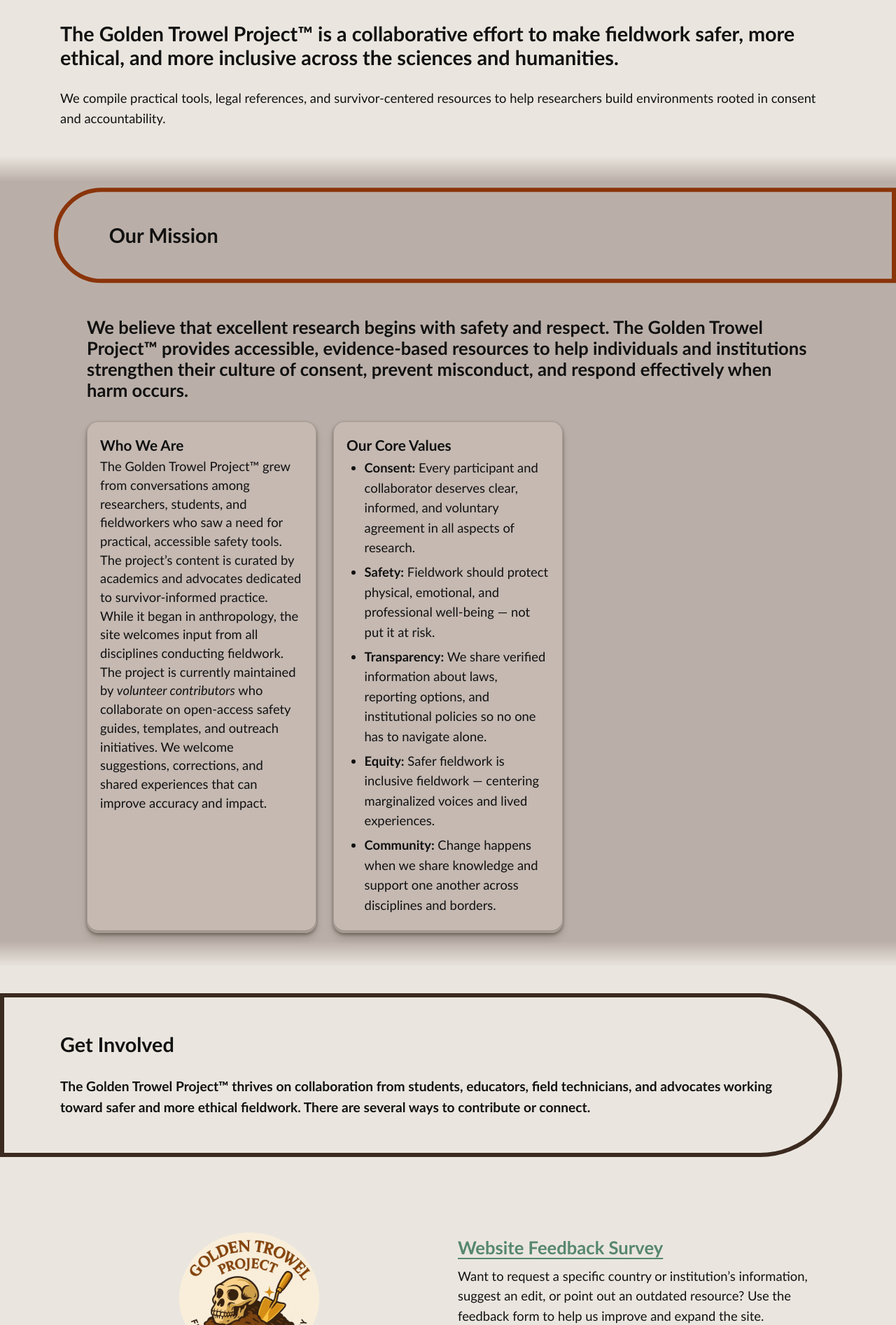
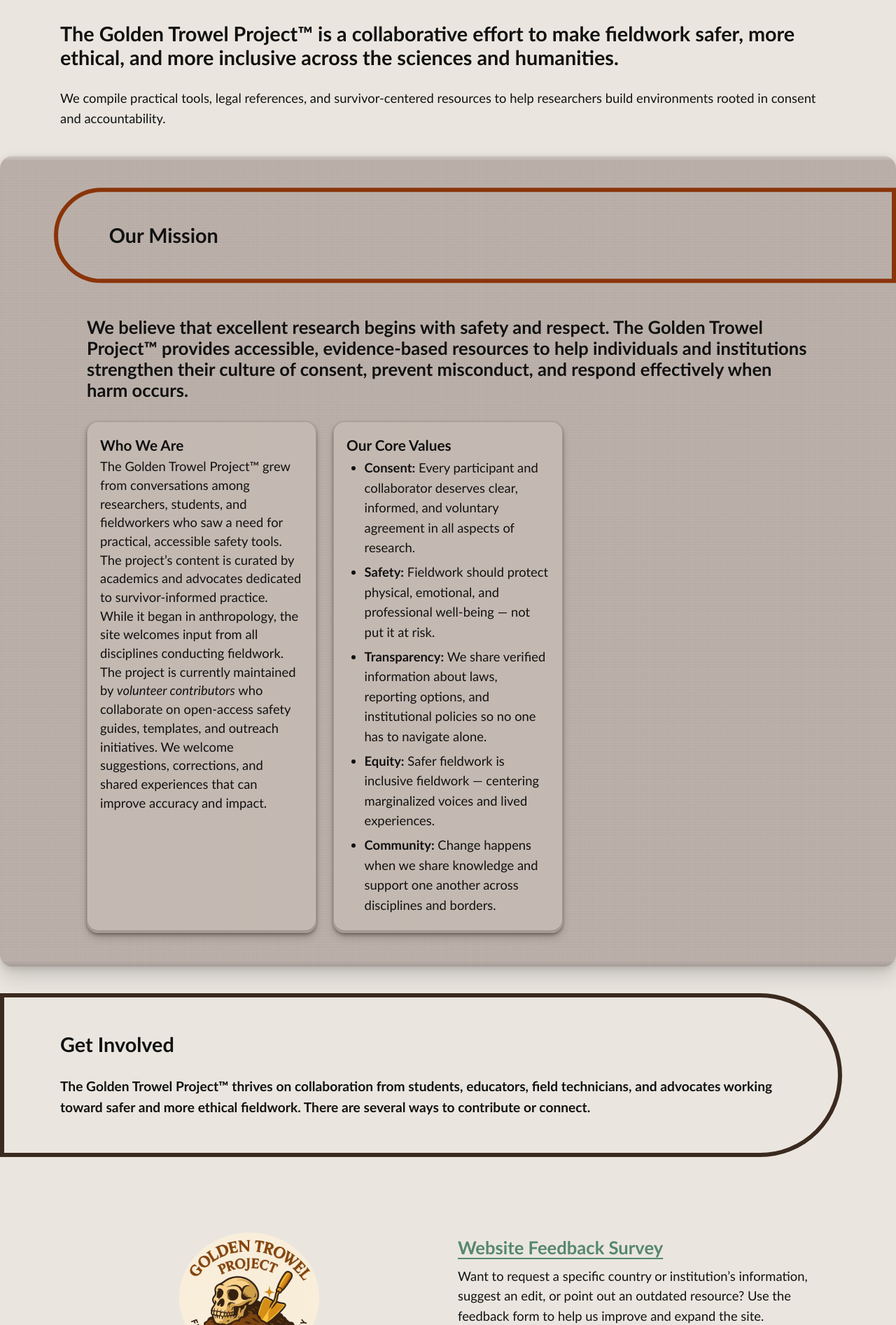
Before and after one commit to AnthroSafetyWarrior/GoldenTrowelProject, a Jekyll site: the page built from _pages/aboutus.html, in a window 1280 px wide. Shown: the part 812-2705 px from the top of the page at 70% size. Built offline with Jekyll 4.4.1, drawn with Linux system fonts in a browser that asks for light colours.

Commit message:
updating name

```diff
--- a/_layouts/default.html
+++ b/_layouts/default.html
@@ -1013,43 +1013,71 @@ html body .pillhead.pill--sage{
   outline: none;
 }
 
-/* ========= soft fade for stripes ========= */
+/* ===== Raised, textured stripes (no blur) ===== */
 .stripe{
-  /* global knob: how “tall” the fade is */
-  --stripe-fade: 36px;            /* try 24–48px */
+  /* global knobs */
+  --stripe-bg: var(--wave-dark);
+  --stripe-radius: 18px;                /* corner roundness for the panel */
+  --shadow-main: 0 14px 28px rgba(0,0,0,.16);
+  --shadow-soft: 0 3px 10px rgba(0,0,0,.10);
+  --edge-top:   linear-gradient(to bottom, rgba(255,255,255,.30), rgba(255,255,255,0) 40%);
+  --edge-bottom:linear-gradient(to top,    rgba(0,0,0,.10),       rgba(0,0,0,0) 50%);
+  --grain-alpha: .035;                   /* texture strength; lower = subtler */
+
+  position: relative;
+  isolation: isolate;
+  padding: var(--stripe-pad-y, 10px) var(--page-pad-inline);
+  margin: 0;                             /* no extra margins by default */
+  padding-bottom: calc(var(--stripe-pad-y, 10px) + var(--stripe-buffer-bottom, 30px));
 }
 
-/* fade both top & bottom */
+/* the full-bleed colored panel */
 .stripe::before{
-  -webkit-mask-image: linear-gradient(
-    to bottom,
-    transparent 0,
-    #000 var(--stripe-fade),
-    #000 calc(100% - var(--stripe-fade)),
-    transparent 100%
-  );
-          mask-image: linear-gradient(
-    to bottom,
-    transparent 0,
-    #000 var(--stripe-fade),
-    #000 calc(100% - var(--stripe-fade)),
-    transparent 100%
-  );
+  content:"";
+  position:absolute;
+  z-index:-1;
+  left: calc(50% - 50vw);               /* full width */
+  width: 100vw;
+  top:   calc(-1 * var(--stripe-bleed-top, 20px));
+  bottom:calc(-1 * var(--stripe-bleed-bottom, 0px));
+  background:
+    /* soft paper-ish grain (two layers, super subtle) */
+    repeating-linear-gradient(0deg,
+      rgba(255,255,255,var(--grain-alpha)) 0 2px,
+      transparent 2px 4px),
+    repeating-linear-gradient(90deg,
+      rgba(0,0,0,calc(var(--grain-alpha) * .8)) 0 1px,
+      transparent 1px 3px),
+    var(--stripe-bg);
+
+  border-radius: var(--stripe-radius);
+  box-shadow: var(--shadow-main), var(--shadow-soft);   /* “lifted” */
 }
 
-/* optional modifiers if you only want one side faded */
-.stripe--fade-top::before{
-  -webkit-mask-image: linear-gradient(to bottom, transparent, #000 40px);
-          mask-image: linear-gradient(to bottom, transparent, #000 40px);
-}
-.stripe--fade-bottom::before{
-  -webkit-mask-image: linear-gradient(to top, transparent, #000 40px);
-          mask-image: linear-gradient(to top, transparent, #000 40px);
+/* top & bottom edge sheen/shadow for depth */
+.stripe::after{
+  content:"";
+  position:absolute;
+  z-index:-1;
+  left: calc(50% - 50vw);
+  width: 100vw;
+  top:   calc(-1 * var(--stripe-bleed-top, 20px));
+  bottom:calc(-1 * var(--stripe-bleed-bottom, 0px));
+  pointer-events:none;
+  border-radius: var(--stripe-radius);
+
+  /* thin highlights on the panel edges */
+  background:
+    var(--edge-top),
+    var(--edge-bottom);
+  background-repeat: no-repeat, no-repeat;
+  background-size: 100% 18px, 100% 18px;   /* height of edge effects */
+  background-position: top left, bottom left;
 }
 
-/* tighter fade on mobile (optional) */
+/* optional: smaller radius on mobile so panels feel tighter */
 @media (max-width: 640px){
-  .stripe{ --stripe-fade: 24px; }
+  .stripe{ --stripe-radius: 12px; --grain-alpha: .03; }
 }
 
 /* ===== NAV ===== */
```
Also changed, not shown: index.md (+13 -0 lines).
